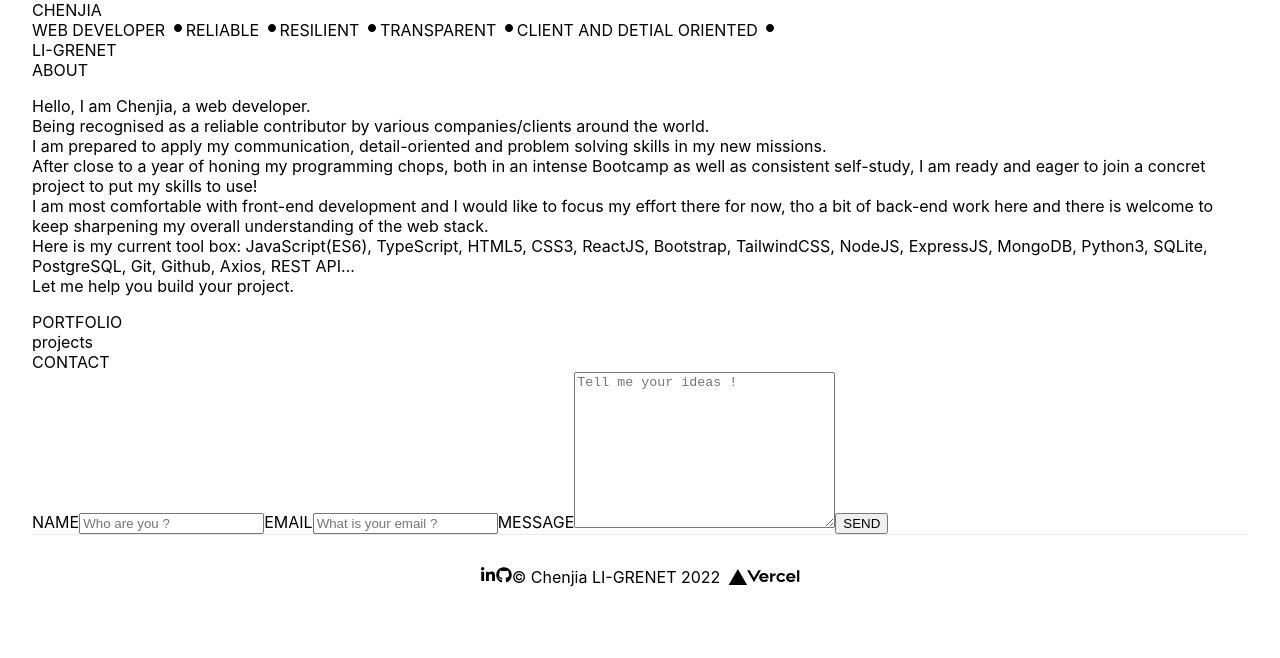
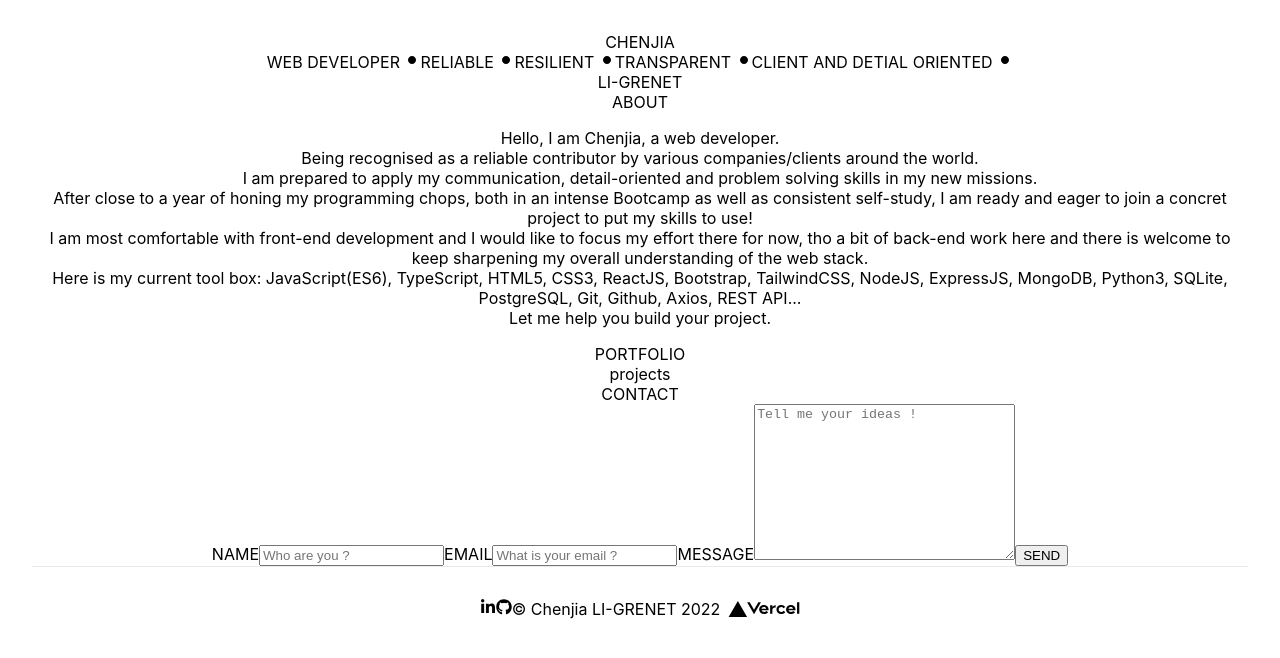
Before and after one commit to cligrenet/portfolio-v0-nextjs-ts, a Next.js app: page / in a window 1280 px wide. Shown: the top 658 px of the page. Built offline with nearby package versions, Linux system fonts and the light colour scheme.

Commit message:
Comment out unecessary styles

```diff
--- a/styles/Index.module.css
+++ b/styles/Index.module.css
@@ -1,8 +1,9 @@
 .container {
-	padding: 0 2rem;
+	padding: 2rem;
+	text-align: center;
 }
 
-.main {
+/* .main {
 	min-height: 100vh;
 	padding: 4rem 0;
 	flex: 1;
@@ -10,9 +11,9 @@
 	flex-direction: column;
 	justify-content: center;
 	align-items: center;
-}
+} */
 
-.title a {
+/* .title a {
 	color: #0070f3;
 	text-decoration: none;
 }
@@ -32,32 +33,32 @@
 .title,
 .description {
 	text-align: center;
-}
+} */
 
-.description {
+/* .description {
 	margin: 4rem 0;
 	line-height: 1.5;
 	font-size: 1.5rem;
-}
+} */
 
-.code {
+/* .code {
 	background: #fafafa;
 	border-radius: 5px;
 	padding: 0.75rem;
 	font-size: 1.1rem;
 	font-family: Menlo, Monaco, Lucida Console, Liberation Mono, DejaVu Sans Mono, Bitstream Vera Sans Mono, Courier New,
 		monospace;
-}
+} */
 
-.grid {
+/* .grid {
 	display: flex;
 	align-items: center;
 	justify-content: center;
 	flex-wrap: wrap;
 	max-width: 800px;
-}
+} */
 
-.card {
+/* .card {
 	margin: 1rem;
 	padding: 1.5rem;
 	text-align: left;
@@ -85,19 +86,19 @@
 	margin: 0;
 	font-size: 1.25rem;
 	line-height: 1.5;
-}
+} */
 
-.logo {
+/* .logo {
 	height: 1em;
 	margin-left: 0.5rem;
-}
+} */
 
-@media (max-width: 600px) {
+/* @media (max-width: 600px) {
 	.grid {
 		width: 100%;
 		flex-direction: column;
 	}
-}
+} */
 
 @media (prefers-color-scheme: dark) {
 	.card,
```
